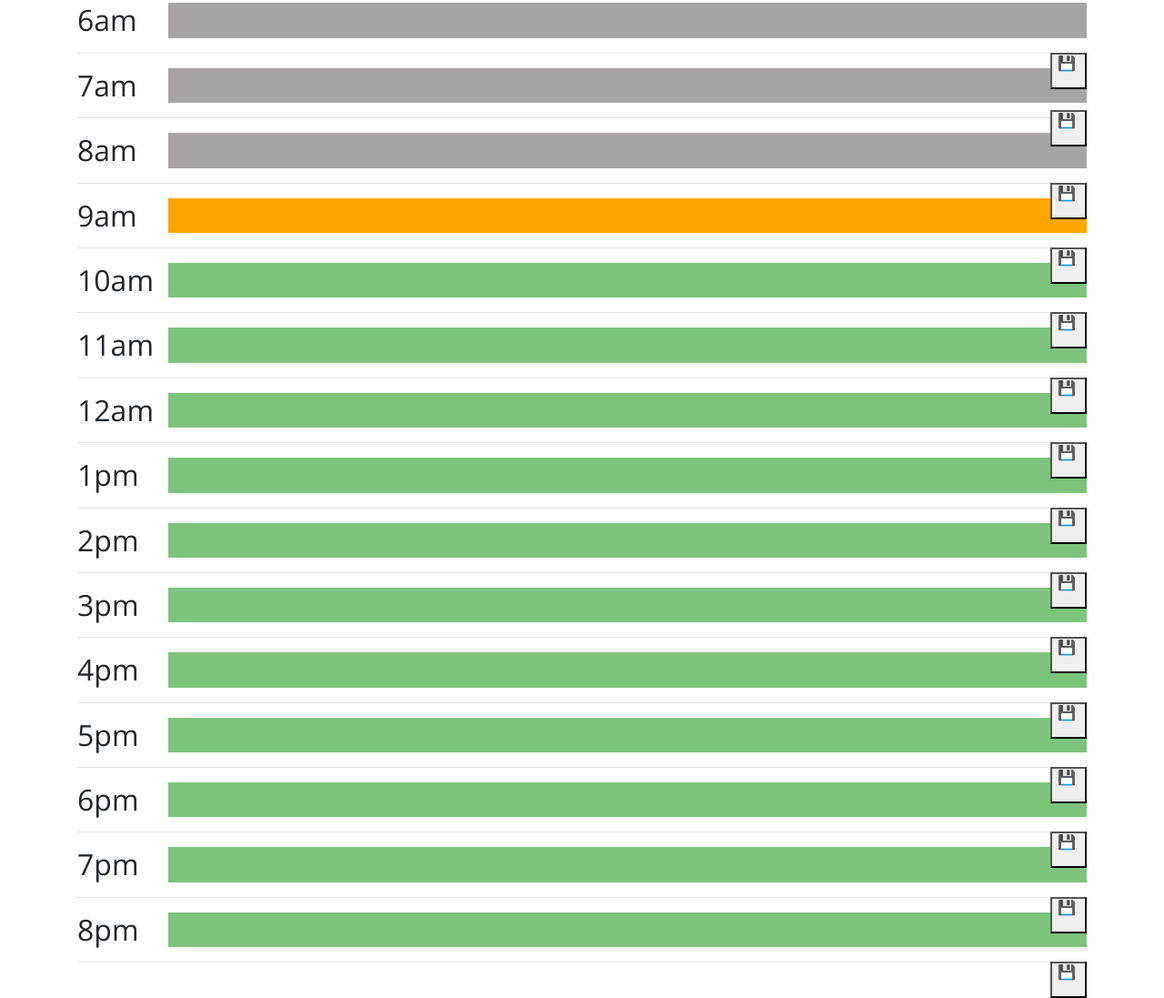
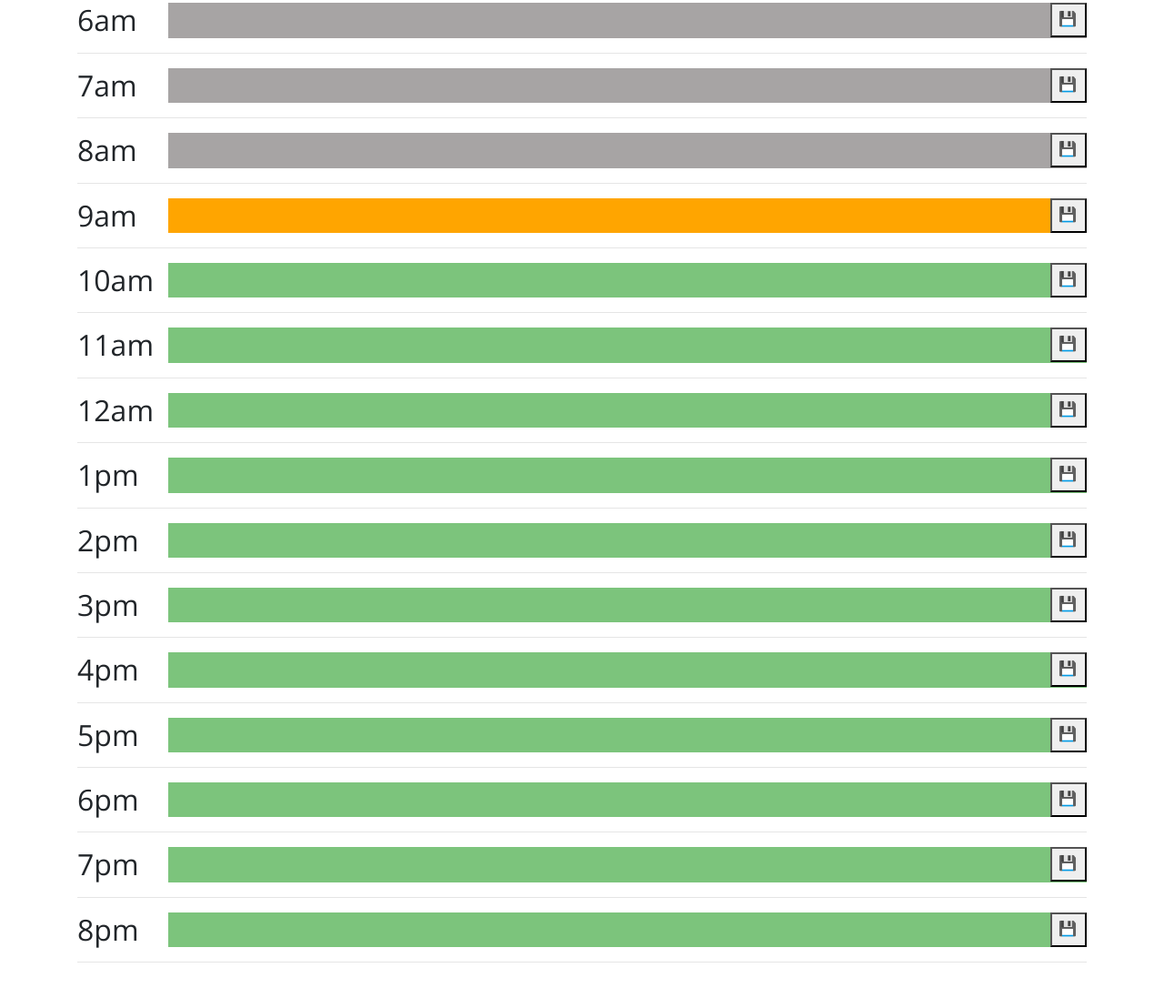
Before and after one commit to jrostirolla/work-schedule, a website: page Develop/index.html in a window 1280 px wide. Shown: the part 314-1411 px from the top of the page at 91% size. After the commit the page ends 1388 px from the top, so only its background shows below. Drawn offline with nearby package versions, Linux system fonts and the light colour scheme.

Commit message:
fixed the moment() issue, HTML / CSS graphics fixed to desired standard

```diff
--- a/Develop/index.html
+++ b/Develop/index.html
@@ -32,122 +32,122 @@
       <section class="timeBlocks">
         <hr>
         <article id="six" class="timePast">
-
+          <button id="save-six" class="saveButton">💾</button>
           <h2>6am</h2>
           <p id="six-text" class="text-block"></p>
-          <button id="save-six" class="saveButton">💾</button>
+
         </article>
         <hr>
         <article id="seven" class="timePast">
-
-          <h2>7am</h2><button id="save-six" class="saveButton">💾</button>
+          <button id="save-six" class="saveButton">💾</button>
+          <h2>7am</h2>
           <p id="seven-text" class="text-block"></p>
 
         </article>
         <hr>
         <article id="eight" class="timePast">
-
+          <button id="save-six" class="saveButton">💾</button>
           <h2>8am</h2>
           <p id="eight-text" class="text-block"></p>
-          <button id="save-six" class="saveButton">💾</button>
+
         </article>
         <hr>
         <article id="nine" class="timePresent">
-
+          <button id="save-six" class="saveButton">💾</button>
           <h2>9am</h2>
           <p id="nine-text" class="text-block"></p>
-          <button id="save-six" class="saveButton">💾</button>
+
         </article>
         <hr>
         <article id="ten" class="timeFuture">
-
+          <button id="save-six" class="saveButton">💾</button>
           <h2>10am</h2>
           <p id="ten-text" class="text-block"></p>
-          <button id="save-six" class="saveButton">💾</button>
+
         </article>
         <hr>
         <article id="eleven" class="timeFuture">
-
+          <button id="save-six" class="saveButton">💾</button>
           <h2>11am</h2>
           <p id="eleven-text" class="text-block"></p>
-          <button id="save-six" class="saveButton">💾</button>
+
         </article>
         <hr>
         <article id="twelve" class="timeFuture">
-
+          <button id="save-six" class="saveButton">💾</button>
           <h2>12am</h2>
           <p id="twelve-text" class="text-block"></p>
-          <button id="save-six" class="saveButton">💾</button>
+
         </article>
         <hr>
         <article id="thirteen" class="timeFuture">
-
+          <button id="save-six" class="saveButton">💾</button>
           <h2>1pm</h2>
           <p id="thirteen-text" class="text-block"></p>
-          <button id="save-six" class="saveButton">💾</button>
+
         </article>
         <hr>
         <article id="fourteen" class="timeFuture">
-
+          <button id="save-six" class="saveButton">💾</button>
           <h2>2pm</h2>
           <p id="fourteen-text" class="text-block"></p>
-          <button id="save-six" class="saveButton">💾</button>
+
         </article>
         <hr>
         <article id="fifteen" class="timeFuture">
-
+          <button id="save-six" class="saveButton">💾</button>
           <h2>3pm</h2>
           <p id="fifteen-text" class="text-block"></p>
-          <button id="save-six" class="saveButton">💾</button>
+
         </article>
         <hr>
         <article id="sixteen" class="timeFuture">
-
+          <button id="save-six" class="saveButton">💾</button>
           <h2>4pm</h2>
           <p id="sixteen-text" class="text-block"></p>
-          <button id="save-six" class="saveButton">💾</button>
+
         </article>
         <hr>
         <article id="seventeen" class="timeFuture">
-
+          <button id="save-six" class="saveButton">💾</button>
           <h2>5pm</h2>
           <p id="seventeen-text" class="text-block"></p>
-          <button id="save-six" class="saveButton">💾</button>
+
         </article>
           <hr>
         <article id="eighteen" class="timeFuture">
-
+            <button id="save-six" class="saveButton">💾</button>
             <h2>6pm</h2>
             <p id="eighteen-text" class="text-block"></p>
-            <button id="save-six" class="saveButton">💾</button>
+
         </article>
         <hr>
         <article id="nineteen" class="timeFuture">
-
+            <button id="save-six" class="saveButton">💾</button>
             <h2>7pm</h2>
             <p id="nineteen-text" class="text-block"></p>
-            <button id="save-six" class="saveButton">💾</button>
+
         </article>
         <hr>
 
         <article id="twenty" class="timeFuture">
-
+          <button id="save-six" class="saveButton">💾</button>
           <h2>8pm</h2>
           <p id="twenty-text" class="text-block"></p>
-          <button id="save-six" class="saveButton">💾</button>
+
         </article>
         <hr>
       </section>
 
     </div>
 
-    <script src="script.js"></script>
+    <script src="https://cdnjs.cloudflare.com/ajax/libs/moment.js/2.24.0/moment.min.js"></script>
     <script src="https://cdnjs.cloudflare.com/ajax/libs/jquery/3.2.1/jquery.min.js"></script>
-    <script src="https://cdnjs.cloudflare.com/ajax/libs/moment.js/2.24.0/moment.min.js"></script>
     <script src="https://cdnjs.cloudflare.com/ajax/libs/jquery/3.5.1/jquery.min.js"></script>
     <script src="https://cdnjs.cloudflare.com/ajax/libs/popper.js/1.16.1/umd/popper.min.js"></script>
     <script src="https://cdnjs.cloudflare.com/ajax/libs/twitter-bootstrap/4.5.0/js/bootstrap.min.js"></script>
     <script src="https://cdnjs.cloudflare.com/ajax/libs/moment.js/2.27.0/moment.min.js"></script>
     <script src="https://code.jquery.com/ui/1.12.0/jquery-ui.min.js"></script>
+    <script src="script.js"></script>
   </body>
 </html>
--- a/Develop/script.js
+++ b/Develop/script.js
@@ -19,16 +19,10 @@ let blockColorNineteen = document.getElementById("nineteen");
 let blockColorTwenty = document.getElementById("twenty");
 
 //TODO: ask alu to help me fix this
-//let currentTime = moment().format("DD MM YY h:mm:ss a")
-
+let currentTime = moment().format("DD MM YY h:mm:ss a")
 
 
 /*
-timeblock colour change:
-if (currentTime > timeblockTime) {
-
-}
-
 //colour changers:
 if (currentTime < [hourly value of time]) {
     blockColorSix.className =  "timePast"
--- a/Develop/style.css
+++ b/Develop/style.css
@@ -24,9 +24,10 @@ textarea {
   display: flex;
   flex-direction: row;
   float: right;
-  height: 40px;
+  height: 38px;
   width: 40px;
   text-align: center;
+  padding: 7px 0px 0px 7px;
 }
 
 .text-block {
```
